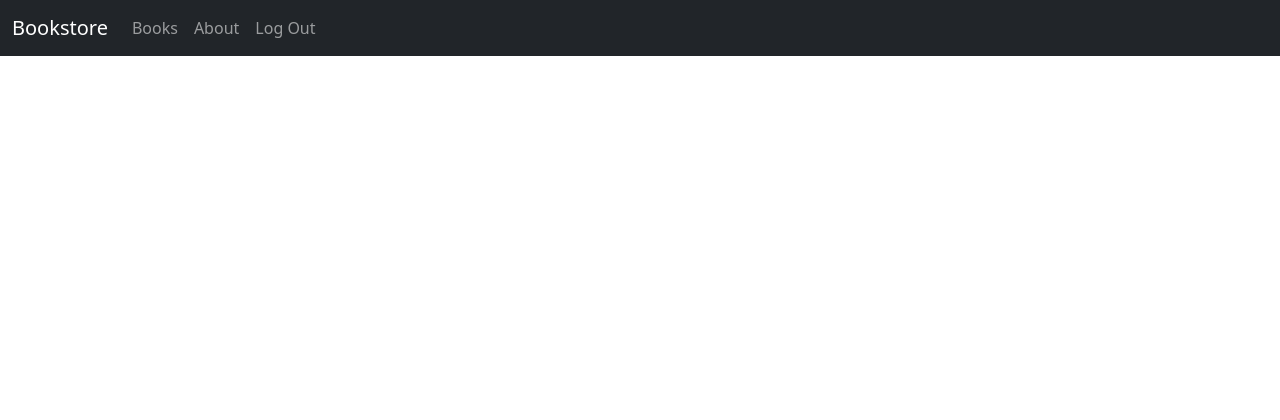
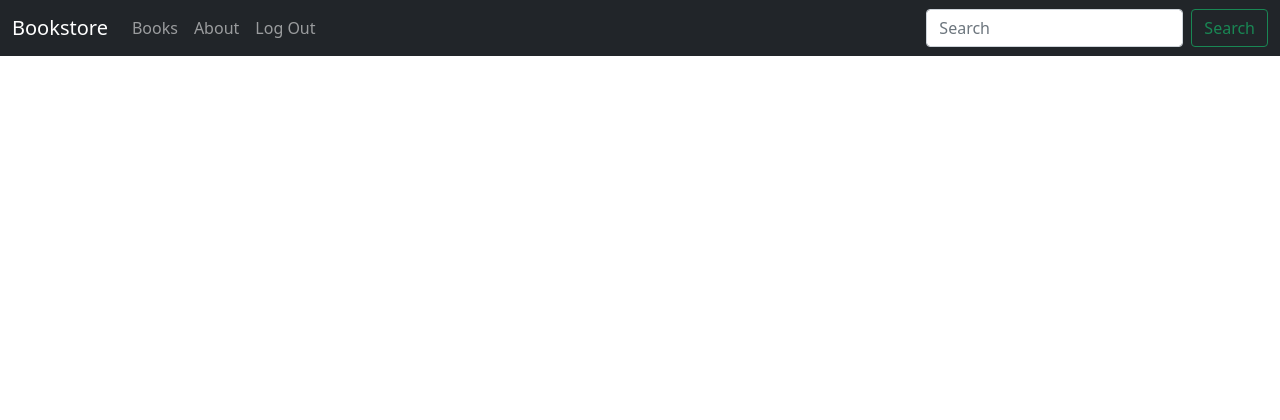
Before and after one commit to abeni-al7/bookstore, a Django app: page /books/ in a window 1280 px wide. Shown: the top 420 px of the page. Run offline with Django 4.2, Linux system fonts and the light colour scheme; the visitor is signed in with stand-in values (Sample User, id 1); data that the repository does not hold is empty; parts of the project's set-up code (start-up, migrations or seed data) failed here and were passed over.

Commit message:
Implement search feature

```diff
--- a/books/urls.py
+++ b/books/urls.py
@@ -1,8 +1,9 @@
 from django.urls import path
 
-from .views import BookListView, BookDetailView
+from .views import BookListView, BookDetailView, SearchResultsListView
 
 urlpatterns = [
     path("", BookListView.as_view(), name="book_list"),
     path("<uuid:pk>/", BookDetailView.as_view(), name="book_detail"),
+    path("search/", SearchResultsListView.as_view(), name="search_results"),
 ]
--- a/books/views.py
+++ b/books/views.py
@@ -1,3 +1,4 @@
+from django.db.models import Q
 from django.contrib.auth.mixins import LoginRequiredMixin, PermissionRequiredMixin
 from django.views.generic import ListView, DetailView
 
@@ -17,3 +18,15 @@ class BookDetailView(LoginRequiredMixin, PermissionRequiredMixin, DetailView):
     template_name = "books/book_detail.html"
     login_url = "account_login"
     permission_required = "books.special_status"
+
+
+class SearchResultsListView(ListView):
+    model = Book
+    context_object_name = "book_list"
+    template_name = "books/search_results.html"
+
+    def get_queryset(self):
+        query = self.request.GET.get("q")
+        return Book.objects.filter(
+            Q(title__icontains=query) | Q(author__icontains=query)
+        )
--- a/templates/_base.html
+++ b/templates/_base.html
@@ -37,6 +37,10 @@
           </li>
           {% endif %}
         </ul>
+        <form class="d-flex" action="{% url 'search_results' %}" method="get">
+          <input type="search" class="form-control me-2" name="q" placeholder="Search" aria-label="Search">
+          <button class="btn btn-outline-success" type="submit">Search</button>
+        </form>
       </div>
     </div>
   </nav>
```
Also changed, not shown: templates/books/search_results.html (added, +14 -0 lines).
